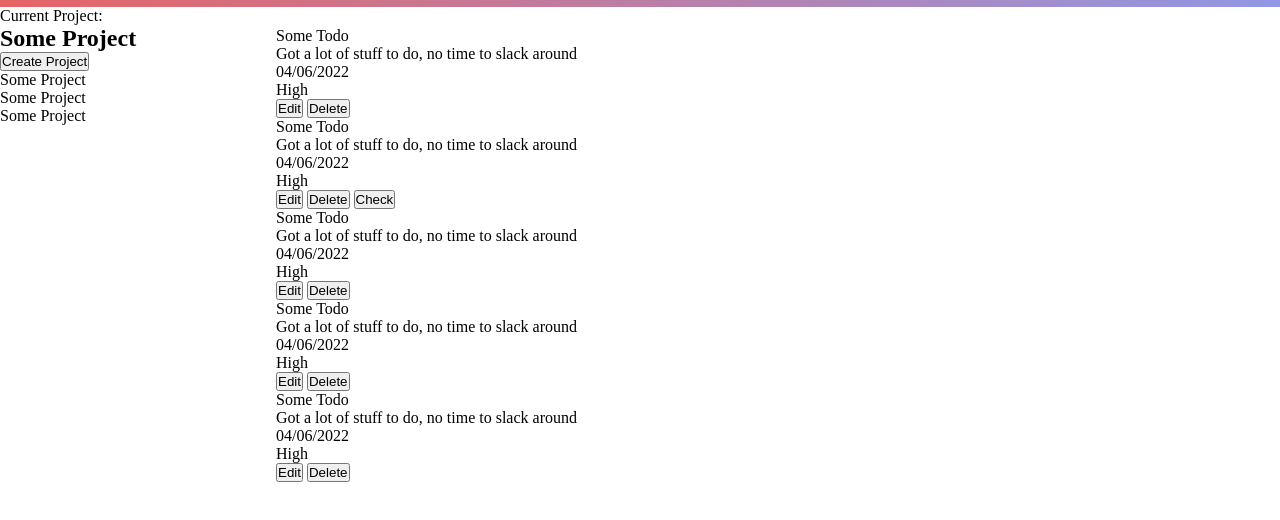
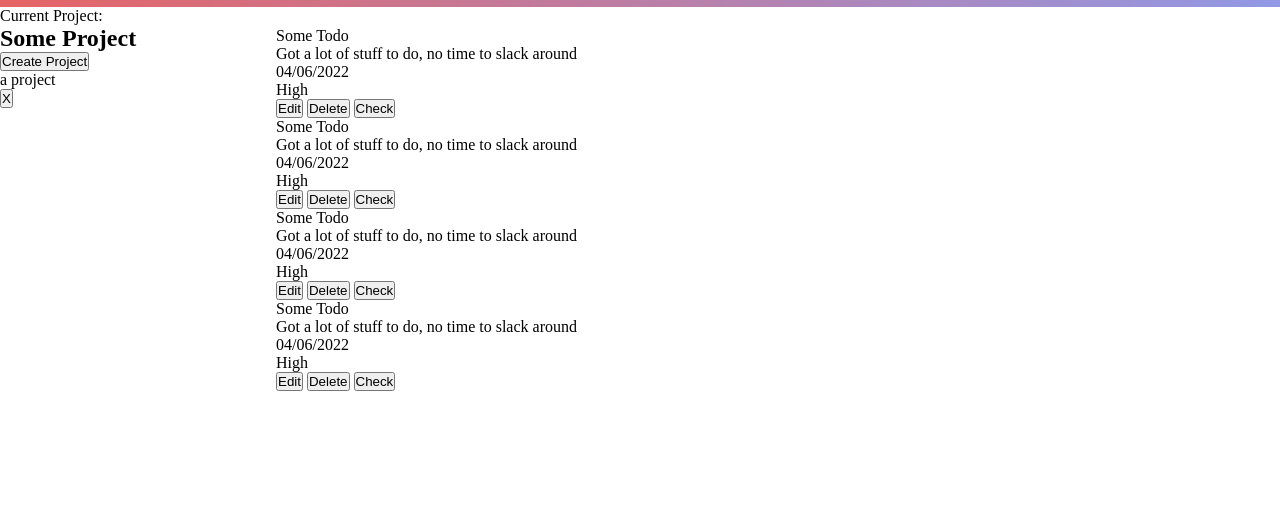
Before and after one commit to BATMANGOO/todo-list, a plain HTML site: page index.html in a window 1280 px wide. Shown: the part 40-560 px from the top of the page. Drawn offline with Linux system fonts and the light colour scheme.

Commit message:
saving work

```diff
--- a/index.html
+++ b/index.html
@@ -17,10 +17,9 @@
         </div>
         <button class="add-project">Create Project</button>
         <div class="project-list">
-          <div class="project-item">
-            <p class="project-name">Some Project</p>
-            <p class="project-name">Some Project</p>
-            <p class="project-name">Some Project</p>
+          <div class="project">
+            <p class="project-name">a project</p>
+            <button class="project-delete">X</button>
           </div>
         </div>
       </div>
@@ -33,6 +32,7 @@
           <div class="todo-buttons">
             <button class="edit-todo">Edit</button>
             <button class="delete-todo">Delete</button>
+            <button class="check-todo">Check</button>
           </div>
         </div>
         <div class="todo-item">
@@ -54,6 +54,7 @@
           <div class="todo-buttons">
             <button class="edit-todo">Edit</button>
             <button class="delete-todo">Delete</button>
+            <button class="check-todo">Check</button>
           </div>
         </div>
         <div class="todo-item">
@@ -64,16 +65,7 @@
           <div class="todo-buttons">
             <button class="edit-todo">Edit</button>
             <button class="delete-todo">Delete</button>
-          </div>
-        </div>
-        <div class="todo-item">
-          <p class="todo-name">Some Todo</p>
-          <p class="todo-description">Got a lot of stuff to do, no time to slack around</p>
-          <p class="todo-date">04/06/2022</p>
-          <p class="todo-priority">High</p>
-          <div class="todo-buttons">
-            <button class="edit-todo">Edit</button>
-            <button class="delete-todo">Delete</button>
+            <button class="check-todo">Check</button>
           </div>
         </div>
       </div>
```
